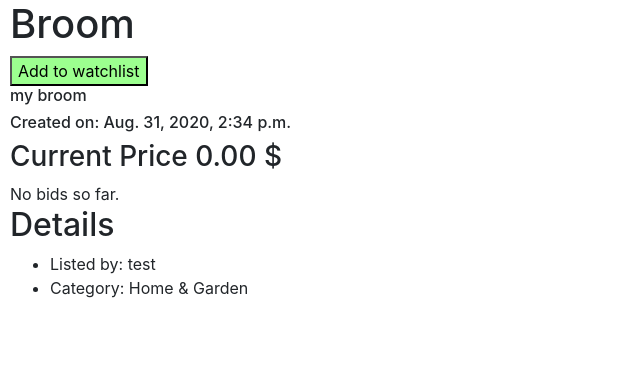
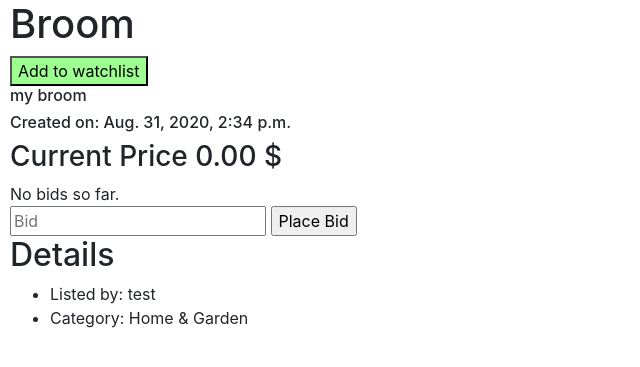
Before and after one commit to JSerwatka/CS50-Commerce, a Django app: page /7 in a window 1280 px wide. Shown: the part 163-530 px from the top of the page, without its empty margins (0-640 px from the left). Run offline with Django 3.2, Linux system fonts and the light colour scheme; a user stored in the database is signed in; data comes from the database, SQL or seed files in the repository; tables that the repository leaves empty hold one stand-in row (values such as "Sample post"); some libraries are stand-ins or nearby versions.

Commit message:
listing page - comments added, code cleaned

```diff
--- a/auctions/templates/auctions/listing_page.html
+++ b/auctions/templates/auctions/listing_page.html
@@ -2,6 +2,8 @@
 
 {% block body %}
 <h1>{{auction.title}}</h1>
+
+<!-- --- Watchlist button --- -->
 {% if user.is_authenticated %}
     <form action="{% url 'auctions:watchlist' %}" method="POST">
         {% csrf_token %}
@@ -17,18 +19,30 @@
         <input type="hidden" name="auction_id" value="{{ auction.id }}">
     </form>
 {% endif %}
+
+<!-- --- Item Description --- -->
 {% if auction.image_url %}
     <img src="{{ auction.image_url }}" alt="{{ auction.title }} photo"  width="350" height="400">
 {% endif %}
 <h6>{{auction.description}}</h6>
 <h6>Created on: {{auction.publication_date}}</h6>
 <h3>Current Price {{auction.current_price}} $</h3>
+
+<!-- --- Bid info and form --- -->
 {% if bid_amount != 0 %}
     {{ bid_amount }} bid(s) so far. {{ message }}
 {% else %}
     No bids so far.
 {% endif %}
+{% if user.is_authenticated %}
+    <form action="{% url 'auctions:bid' %}" method="POST">
+        {% csrf_token %}
+        <input type="number" name="bid" placeholder="Bid" step="0.01">
+        <input type="submit" value="Place Bid">
+    </form>
+{% endif %}
 
+<!-- --- Detail --- -->
 <h2>Details</h2>
 <ul>
     <li>Listed by: {{auction.seller_id.username}}</li>
```
